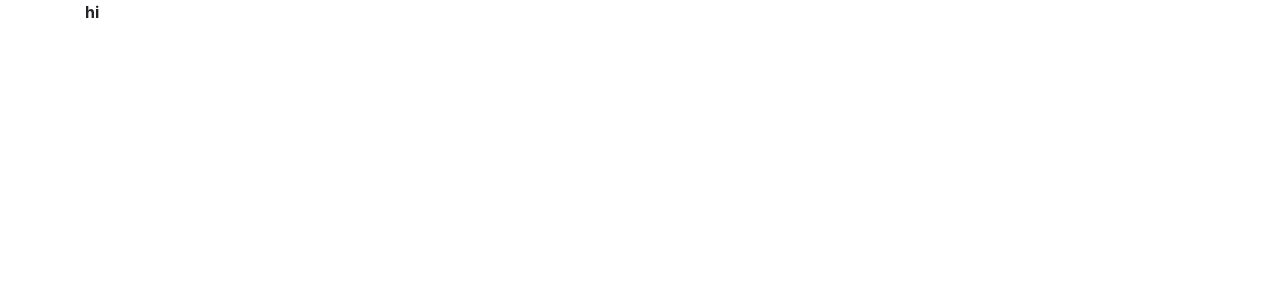
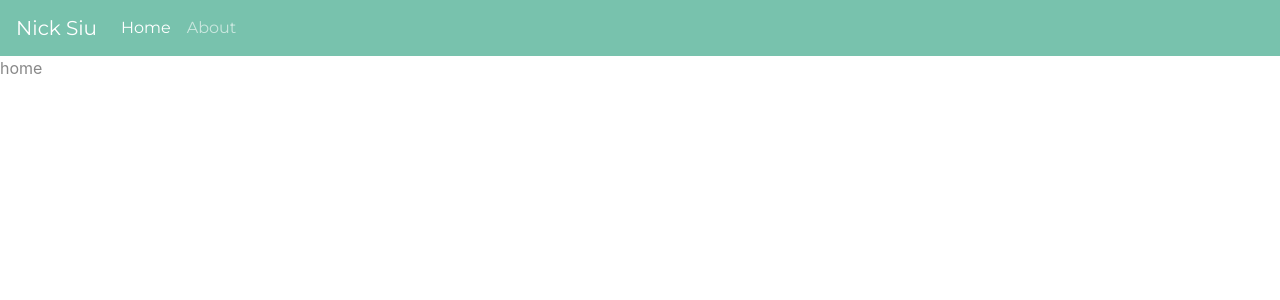
Before and after one commit to nksiu/nick-siu-personal, a React (Create React App) app: page / in a window 1280 px wide. Shown: the top 300 px of the page. Built offline with nearby package versions, Linux system fonts and the light colour scheme; a web font is replaced by a local one.

Commit message:
establish routes

```diff
--- a/package.json
+++ b/package.json
@@ -7,7 +7,9 @@
     "@testing-library/react": "^9.3.2",
     "@testing-library/user-event": "^7.1.2",
     "react": "^16.14.0",
+    "react-awesome-slider": "^4.1.0",
     "react-dom": "^16.14.0",
+    "react-router-dom": "^5.2.0",
     "react-scripts": "3.4.3"
   },
   "scripts": {
--- a/public/index.html
+++ b/public/index.html
@@ -10,7 +10,7 @@
       content="Personal website"
     />
     <link rel="apple-touch-icon" href="%PUBLIC_URL%/logo192.png" />
-    <link rel="stylesheet" href="https://bootswatch.com/4/sketchy/bootstrap.min.css" />
+    <link rel="stylesheet" href="https://bootswatch.com/4/minty/bootstrap.min.css" />
     <link rel="manifest" href="%PUBLIC_URL%/manifest.json" />
     <!--
       Notice the use of %PUBLIC_URL% in the tags above.
--- a/src/App.js
+++ b/src/App.js
@@ -1,12 +1,25 @@
-import React from 'react';
+import React, {Component} from 'react';
 import './App.css';
 
-function App() {
-  return (
-    <div className="container">
-        <p>hi</p>
-    </div>
-  );
+import {BrowserRouter as Router, Route} from "react-router-dom";
+
+// Components
+import Header from "./components/Header";
+import Home from "./components/Home";
+import About from "./components/About"
+
+class App extends Component {
+  render() {
+    return (
+      <div className="App">
+          <Router>
+            <Header />
+            <Route exact path="/" render={() => <Home />} />
+            <Route exact path="/about" render={() => <About />} />
+          </Router>
+      </div>
+    );
+  };
 }
 
 export default App;
--- /dev/null
+++ b/src/components/About/index.js
@@ -0,0 +1,11 @@
+import React from "react";
+
+const About = () => {
+  return (
+    <div>
+      <p>about</p>
+    </div>
+  )
+}
+
+export default About
--- /dev/null
+++ b/src/components/Header/index.js
@@ -0,0 +1,26 @@
+import React from "react";
+import {Link} from "react-router-dom"
+
+const Header = () => {
+  return (
+    <nav className="navbar navbar-expand-lg navbar-dark bg-primary">
+      <Link to={"/"} className="navbar-brand">Nick Siu</Link>
+      <button className="navbar-toggler" type="button" data-toggle="collapse" data-target="#navbarColor01" aria-controls="navbarColor01" aria-expanded="false" aria-label="Toggle navigation">
+        <span className="navbar-toggler-icon"></span>
+      </button>
+
+      <div className="collapse navbar-collapse" id="navbarColor01">
+        <ul className="navbar-nav mr-auto">
+          <li className="nav-item active">
+            <Link to={"/"} className="nav-link">Home</Link>
+          </li>
+          <li className="nav-item">
+            <Link to={"/about"} className="nav-link">About</Link>
+          </li>
+        </ul>
+      </div>
+    </nav>
+  )
+}
+
+export default Header
--- /dev/null
+++ b/src/components/Home/index.js
@@ -0,0 +1,11 @@
+import React from "react";
+
+const Home = () => {
+  return (
+    <div>
+      <p>home</p>
+    </div>
+  )
+}
+
+export default Home
```
Also changed, not shown: 1 other file (tests, documents, lock files or other folders).
